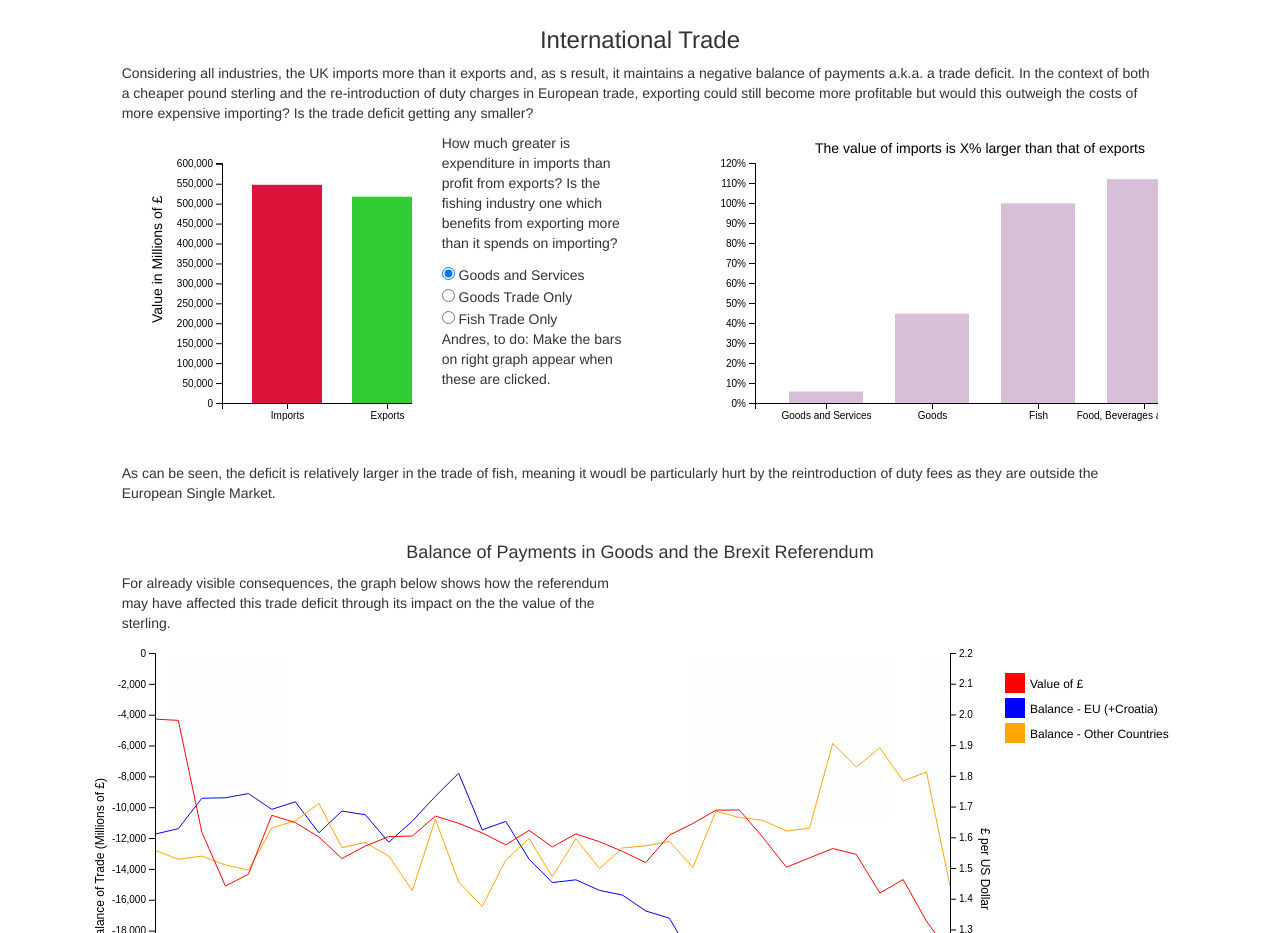
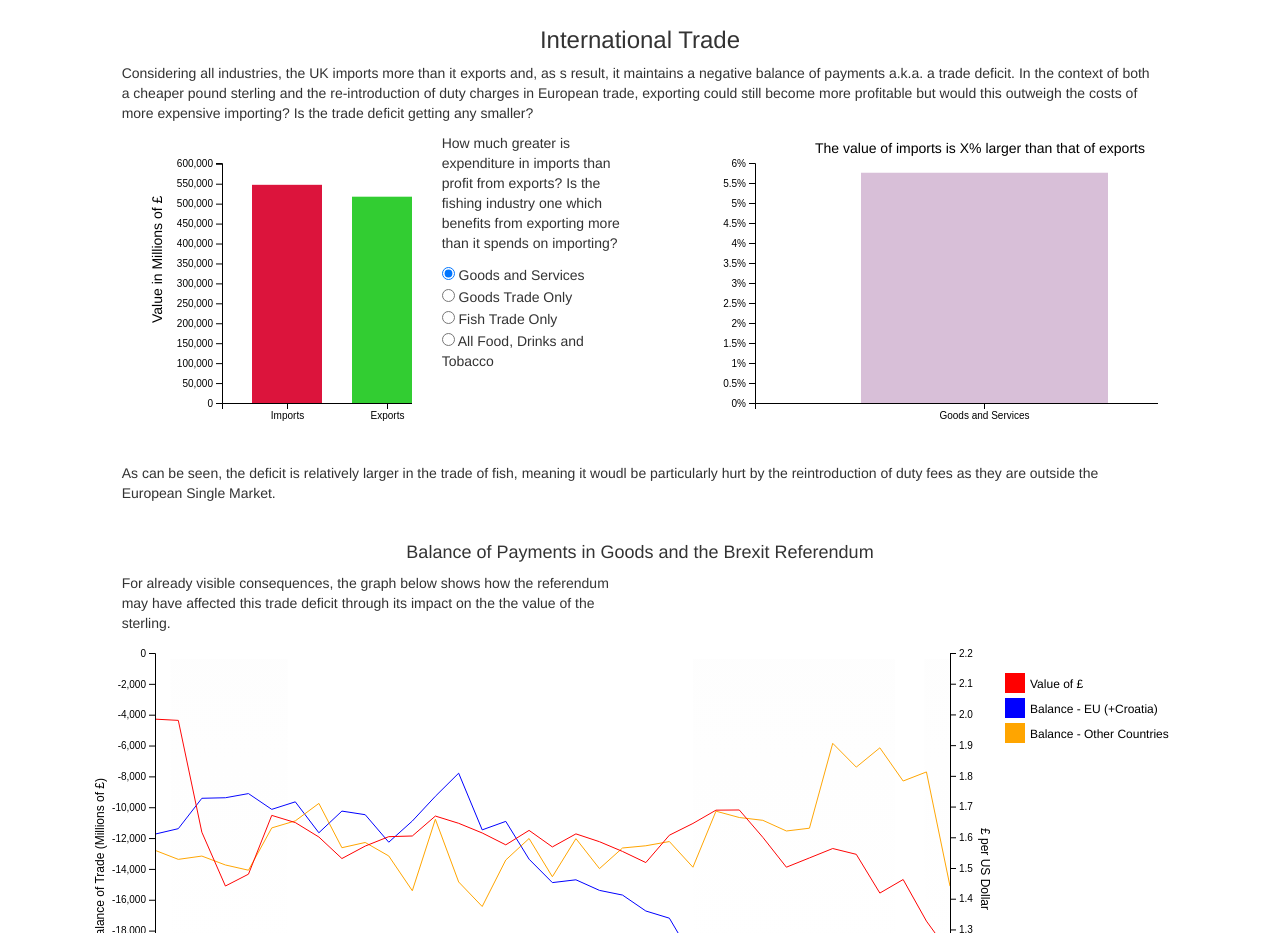
Before and after one commit to comp6234-group5/fish, a website: page index.html in a window 1280 px wide. Shown: the part 1380-2313 px from the top of the page. Drawn offline with nearby package versions, Linux system fonts and the light colour scheme.

Commit message:
Completed interaction with radiobuttons and the graph G2. Now, bars appear as the selections are made.

```diff
--- a/index.html
+++ b/index.html
@@ -69,8 +69,8 @@ What we interested next is that whether the renaissance of fish industry can hav
 	    		</p>
 				<input type="radio" name="industry" value="Goods and Services" checked="checked"> Goods and Services<br>
 				<input type="radio" name="industry" value="Goods"> Goods Trade Only<br>
-				<input type="radio" name="industry" value="Fish"> Fish Trade Only
-				<p>Andres, to do: Make the bars on right graph appear when these are clicked.</p>
+				<input type="radio" name="industry" value="Fish"> Fish Trade Only<br>
+				<input type="radio" name="industry" value="Food, Beverages and Tobacco"> All Food, Drinks and Tobacco
 	    	</div>
 	    	<svg class="importExport2 col-md-5" width="760" height="300"></svg>
 	    </div>
--- a/js/ImportExport.js
+++ b/js/ImportExport.js
@@ -30,11 +30,9 @@ var createImportExportGraphs = function () {
 
         setUpG1();
         drawG1("Goods and Services", 0);
-        //drawG1("Food, Brevages and Tobacco", 800);
-        //drawG1("Fish", 1000);
 
         setUpG2();
-        drawG2(data);
+        drawG2("Goods and Services");
     });
 
     function setUpG1(){
@@ -126,6 +124,7 @@ var createImportExportGraphs = function () {
         //This will redraw the G1 bar chart depending on the selected industry.
         var selection = d3.select('input[name = "industry"]:checked').node().value;
         drawG1(selection, 800);
+        drawG2(selection);
     }
 
     //-----------------Graph 2---------------------------
@@ -151,18 +150,45 @@ var createImportExportGraphs = function () {
             .text("The value of imports is X% larger than that of exports");
     }
 
-    function drawG2(){
-        //Slice the data into increasingly big subsets.
-        var slices = [];
-        for (var i = 0; i < mData.length; i++) {
-            slices.push(mData.slice(0, i+1));
+    function drawG2(selection){
+        if (hasBeenDrawnInG2(selection)){ return; }
+
+        //Select the portion of data to draw.
+        var selectedData;
+        if (selection){
+            for (var i = 0; i < mData.length; i++){
+                if (mData[i].industry === selection){
+                    selectedData = mData.slice(0, i+1);
+                    break;
+                }
+            };
+        } else {
+            selectedData = mData;
         }
-        //Draw each of the slices with a time delay.
-        slices.forEach(function(slice, index){
-            setTimeout(function(){
-            drawG2Section(slice);
-            }, index * 600);
-        });
+
+        setTimeout(function(){ drawG2Section(selectedData); }, 800);
+
+        //Keep track of which bars have been drawn so we don't redraw any.
+        for (var i = 0; i < selectionsPossible.length; i++) {
+            if (selectionsPossible[i].name === selection) {
+                barsDrawn = selectionsPossible[i].position;
+            }
+        }
+    }
+
+    //For interaction between radio buttons and G2, to not redraw bars in G2.
+    var barsDrawn = 0;
+    var selectionsPossible = [{position: 1, name: "Goods and Services", selected: false},
+        {position: 2, name: "Goods", selected: false},
+        {position: 3, name: "Fish", selected: false},
+        {position: 4, name: "Food, Beverages and Tobacco", selected: false}];
+    function hasBeenDrawnInG2(selection) {
+        for (var i = 0; i < selectionsPossible.length; i++) {
+            if (selectionsPossible[i].name === selection) {
+                return (selectionsPossible[i].position <= barsDrawn);
+            }
+        }
+        return false;
     }
 
     function drawG2Section(data) {
```
